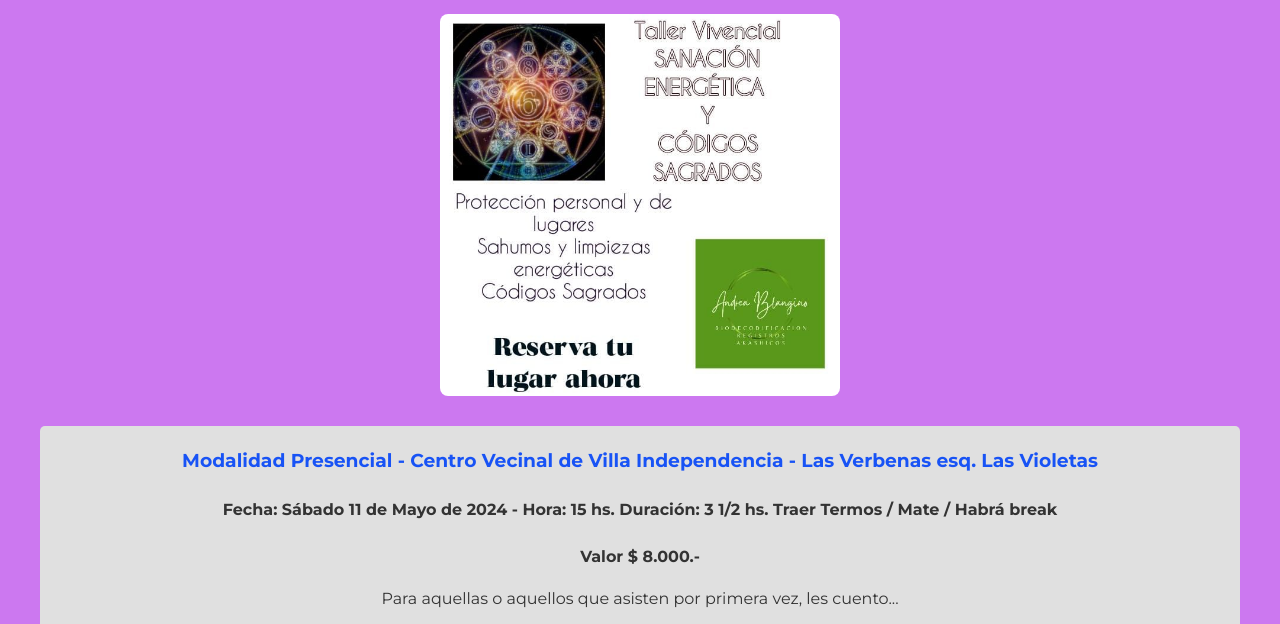
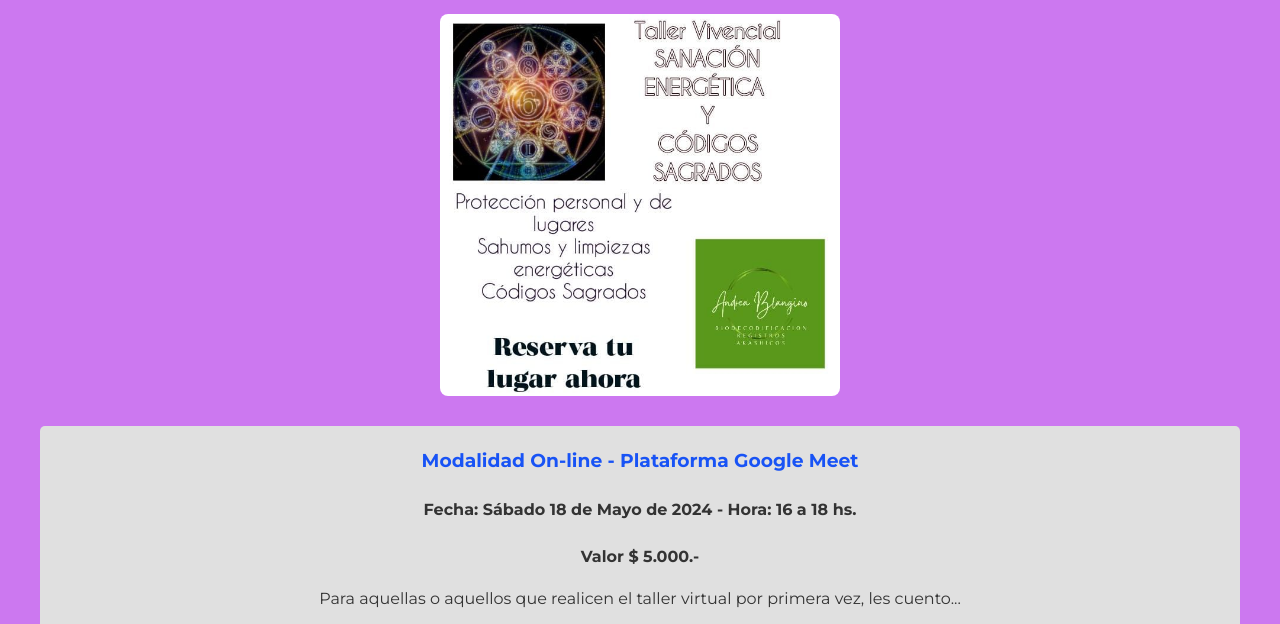
Before and after one commit to Drguezpro/ProyectoBio, a website: page Proyecto/index.html in a window 1280 px wide. Both pictures are taken after a click on the link 940 px from the left and 539 px from the top of the page. Shown: the part 129-753 px from the top of the page. Drawn offline with Linux system fonts and the light colour scheme.

Commit message:
modificación taller on-line limpieza y códigos

```diff
--- a/Proyecto/index.html
+++ b/Proyecto/index.html
@@ -481,10 +481,10 @@
 
         <div class="nuevos_talleres" id="taller1">
 
-            <h3>Modalidad Presencial - Centro Vecinal de Villa Independencia - Las Verbenas esq. Las Violetas</h3>
-            <h4>Fecha: Sábado 11 de Mayo de 2024 - Hora: 15 hs. Duración: 3 1/2 hs. Traer Termos / Mate / Habrá break</h4>
-            <p><strong>Valor $ 8.000.-</strong></p>
-            <p>Para aquellas o aquellos que asisten por primera vez, les cuento...</p>
+            <h3>Modalidad On-line - Plataforma Google Meet</h3>
+            <h4>Fecha: Sábado 18 de Mayo de 2024 - Hora: 16  a 18 hs.</h4>
+            <p><strong>Valor $ 5.000.-</strong></p>
+            <p>Para aquellas o aquellos que realicen el taller virtual por primera vez, les cuento...</p>
             <p>Imaginate en un espacio acogedor donde vas a sentirte cómod@ siendo tú mism@, rodeado de personas que comparten tus mismas inquietudes y deseos de crecimiento personal.</p>
             <p>Desde la transmisión de prácticas sencillas y fáciles de aplicar, te llevarás herramientas muy valiosas para proteger tu propia energía, la de tus seres queridos y la de los lugares que habitas y en los que te desenvuelves</p>
             <p>Se combinan conocimientos teóricos y prácticos sobre limpieza energética y códigos sagrados. Estas son poderosas herramientas para modificar desde las energías la manifestación en el mundo real</p>
@@ -506,7 +506,7 @@
 
 <section id="novedades_mes_2" class="oculto">
     <div class="container">
-        <h2>Taller Vivencial de Autoestima</h2>
+        <h2>Taller Vivencial de Limpieza Energética y Códigos Sagrados</h2>
         <div class="image-gallery">
             <div class="image-novedades-mes">
                 <img src="Imagenes/Limpieza 4.jpeg" alt="Descripción de la imagen 2">
@@ -514,10 +514,10 @@
         </div>
         <div class="nuevos_talleres" id="taller1">
 
-            <h3>Modalidad Presencial - Centro Vecinal de Villa Independencia - Las Verbenas esq. Las Violetas</h3>
-            <h4>Fecha: Sábado 11 de Mayo de 2024 - Hora: 15 hs. Duración: 3 1/2 hs. Traer Termos / Mate / Habrá break</h4>
-            <p><strong>Valor $ 8.000.-</strong></p>
-            <p>Para aquellas o aquellos que asisten por primera vez, les cuento...</p>
+            <h3>Modalidad On-line - Plataforma Google Meet</h3>
+            <h4>Fecha: Sábado 18 de Mayo de 2024 - Hora: 16  a 18 hs.</h4>
+            <p><strong>Valor $ 5.000.-</strong></p>
+            <p>Para aquellas o aquellos que realicen el taller virtual por primera vez, les cuento...</p>
             <p>Imaginate en un espacio acogedor donde vas a sentirte cómod@ siendo tú mism@, rodeado de personas que comparten tus mismas inquietudes y deseos de crecimiento personal.</p>
             <p>Desde la transmisión de prácticas sencillas y fáciles de aplicar, te llevarás herramientas muy valiosas para proteger tu propia energía, la de tus seres queridos y la de los lugares que habitas y en los que te desenvuelves</p>
             <p>Se combinan conocimientos teóricos y prácticos sobre limpieza energética y códigos sagrados. Estas son poderosas herramientas para modificar desde las energías la manifestación en el mundo real</p>
```
Also changed, not shown: Proyecto/Imagenes/Limpieza 1.jpeg, Proyecto/Imagenes/Limpieza 2.jpeg, Proyecto/Imagenes/Limpieza 5.jpeg.
